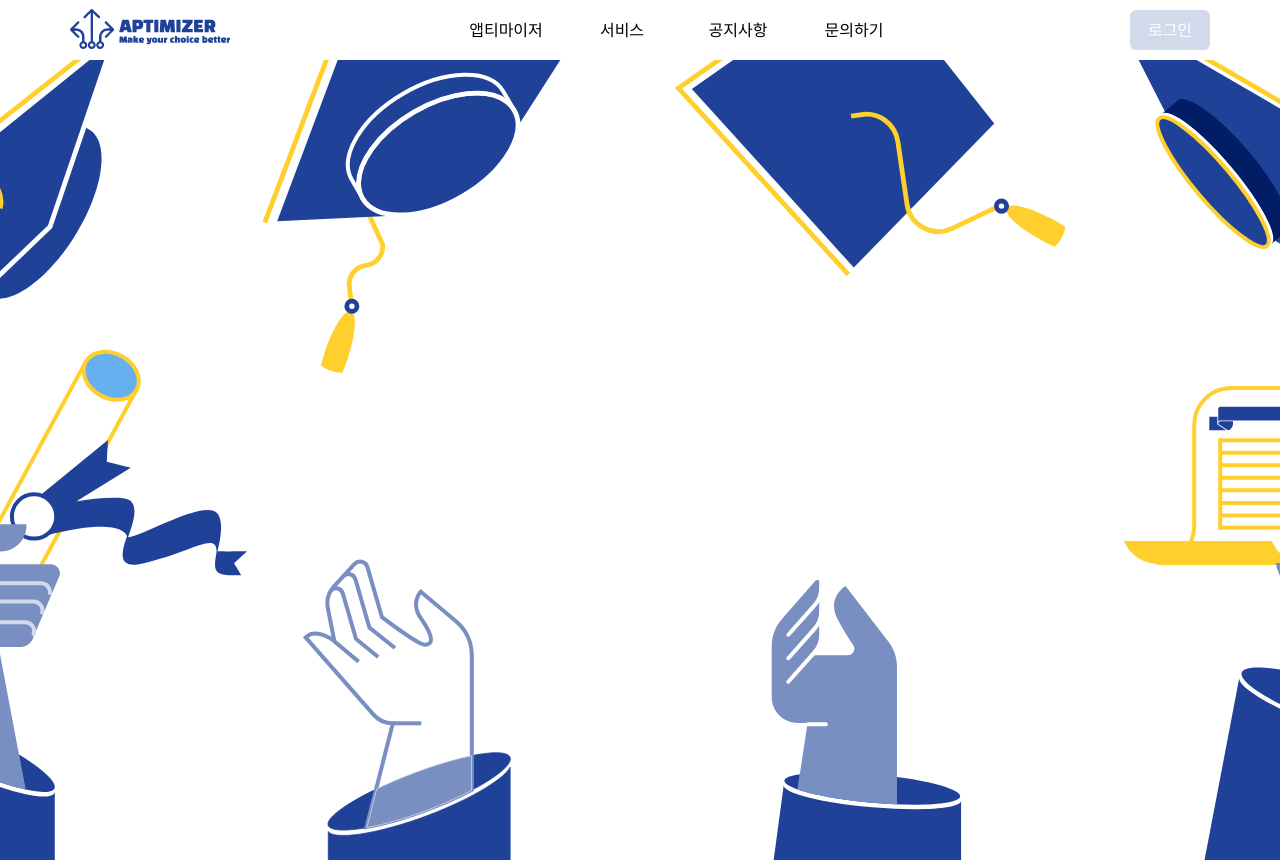
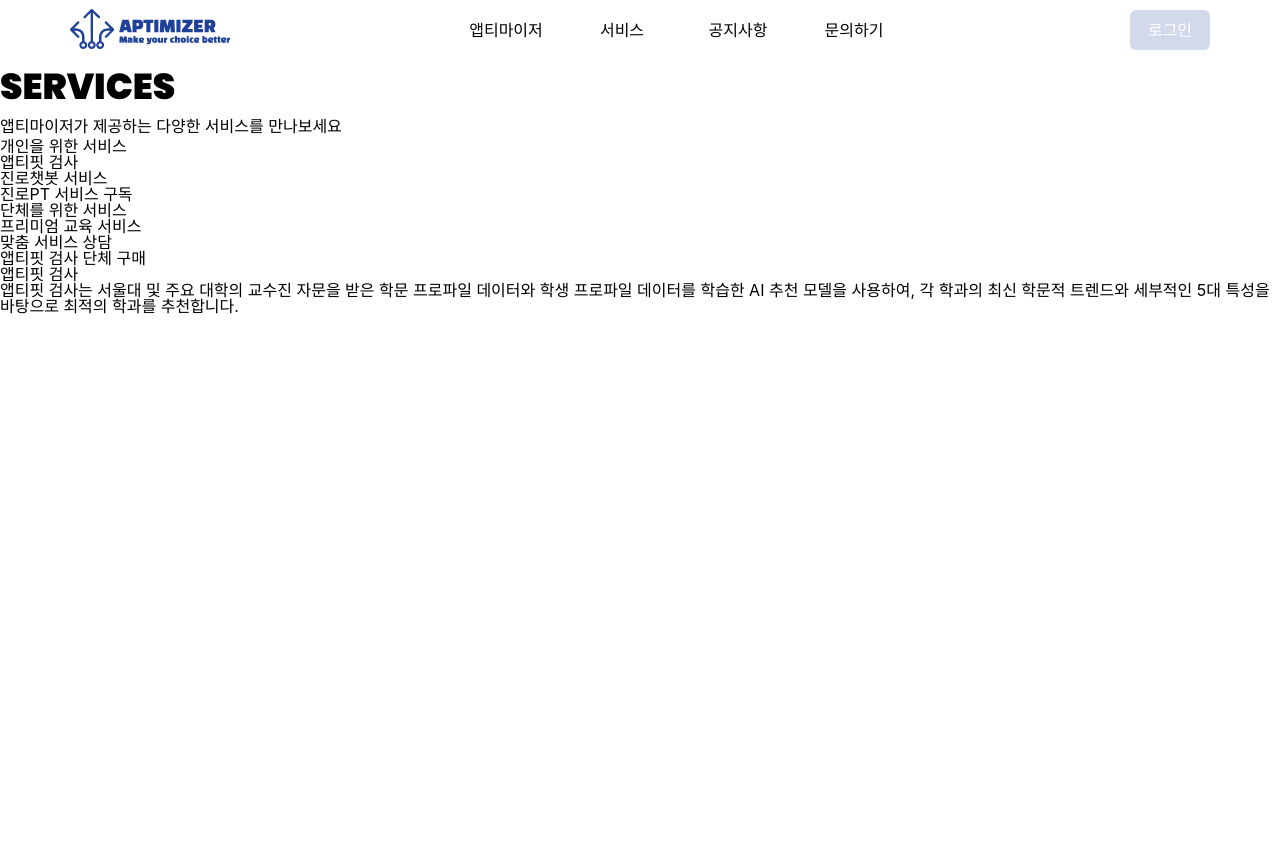
Before and after one commit to aptimizer-co/aptimizer, a Next.js app: page / in a window 1280 px wide. After the commit the page ends 800 px from the top, so only its background shows below. Built offline with nearby package versions, Linux system fonts and the light colour scheme; a web font is replaced by a local one.

Commit message:
[🗼마크업] `Services` 섹션 마크업

```diff
--- /dev/null
+++ b/src/app/(home)/_sections/Services/Services.module.css
@@ -0,0 +1,11 @@
+.title {
+  font-family: "Poppins", sans-serif;
+  font-weight: 900;
+  font-size: 3.6rem;
+  line-height: 5.4rem;
+}
+
+.desc {
+  font-size: 1.6rem;
+  line-height: 2.4rem;
+}
--- /dev/null
+++ b/src/app/(home)/_sections/Services/Services.tsx
@@ -0,0 +1,41 @@
+import s from "./Services.module.css";
+
+const Services = () => {
+  return (
+    <section className={s.services}>
+      <div>
+        <h2 className={s.title}>SERVICES</h2>
+        <p className={s.desc}>앱티마이저가 제공하는 다양한 서비스를 만나보세요</p>
+      </div>
+      {/* 사이드 네비게이션 */}
+      <div>
+        <div>
+          <p>개인을 위한 서비스</p>
+          <ul>
+            <li>앱티핏 검사</li>
+            <li>진로챗봇 서비스</li>
+            <li>진로PT 서비스 구독</li>
+          </ul>
+        </div>
+        <div>
+          <p>단체를 위한 서비스</p>
+          <ul>
+            <li>프리미엄 교육 서비스</li>
+            <li>맞춤 서비스 상담</li>
+            <li>앱티핏 검사 단체 구매</li>
+          </ul>
+        </div>
+      </div>
+      {/* 콘텐츠 */}
+      <div>
+        <p>앱티핏 검사</p>
+        <p>
+          앱티핏 검사는 서울대 및 주요 대학의 교수진 자문을 받은 학문 프로파일 데이터와 학생 프로파일 데이터를 학습한 AI
+          추천 모델을 사용하여, 각 학과의 최신 학문적 트렌드와 세부적인 5대 특성을 바탕으로 최적의 학과를 추천합니다.
+        </p>
+      </div>
+    </section>
+  );
+};
+
+export default Services;
--- /dev/null
+++ b/src/app/(home)/_sections/index.ts
@@ -0,0 +1 @@
+export { default as Services } from "./Services/Services";
--- a/src/app/(home)/page.module.css
+++ b/src/app/(home)/page.module.css
@@ -1,9 +1,8 @@
-/* .home {
-  width: 100%;
+.home {
   display: flex;
   align-items: center;
   justify-content: center;
-} */
+}
 
 .heroSection {
   width: 100%;
--- a/src/app/(home)/page.tsx
+++ b/src/app/(home)/page.tsx
@@ -1,10 +1,10 @@
 import s from "./page.module.css";
+import { Services } from "./_sections";
 
 const Home = () => {
   return (
     <main className={`container ${s.home}`}>
-      <section className={s.heroSection}>
-        {/* PC */}
+      {/* <section className={s.heroSection}>
         <div className={s.heroPC}>
           <p className={s.heroContent}>
             누구나 적성을 찾아 자신의 상상과 열정을
@@ -13,7 +13,6 @@ const Home = () => {
           </p>
         </div>
 
-        {/* 태블릿 */}
         <div className={s.heroTablet}>
           <p className={s.heroContent}>
             누구나 적성을 찾아 자신의 상상과 열정을
@@ -22,7 +21,6 @@ const Home = () => {
           </p>
         </div>
 
-        {/* 모바일 */}
         <div className={s.heroMobile}>
           <p className={s.heroContentMobile}>
             누구나 적성을 찾아
@@ -32,7 +30,8 @@ const Home = () => {
             실현시키는 세상을 만드는 기업
           </p>
         </div>
-      </section>
+      </section> */}
+      <Services />
     </main>
   );
 };
```
